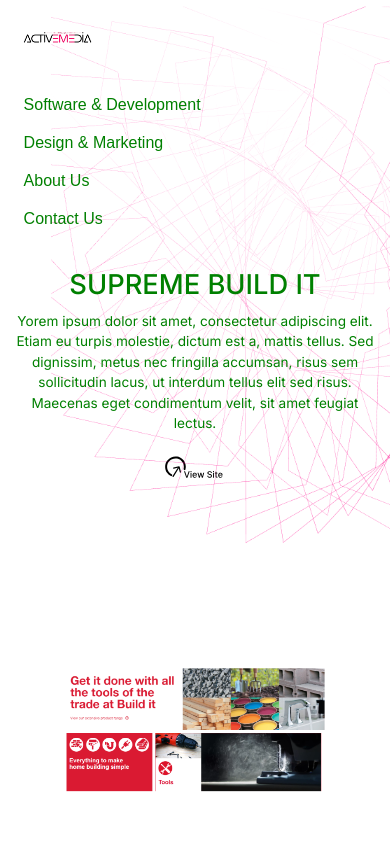
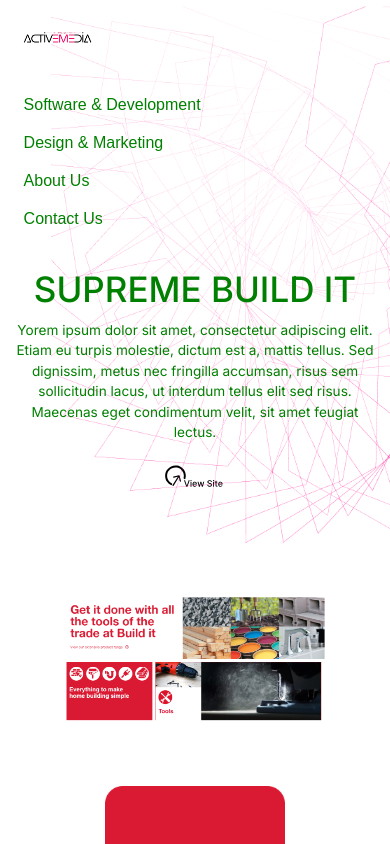
Before and after one commit to Divine-Ntambwe/Active-Media, a React (Vite) app: page /recent in a window 390 px wide. Shown: the top 844 px of the page. Built offline with nearby package versions, Linux system fonts and the light colour scheme.

Commit message:
responsiveness - recent_work

```diff
--- a/src/pages/Rhaddock.module.css
+++ b/src/pages/Rhaddock.module.css
@@ -12,20 +12,23 @@
   justify-content: center;
 }
 
-.recentBackground{
-
-transition: 1s;
-transform: scale(0.7) rotate(-90deg);
-/* object-fit:contain; */
-position: absolute;
-top: -200px;
-left: 0px;
-animation: appear 1.5s ;
+.recentBackground {
+  transition: 1s;
+  transform: scale(0.7) rotate(-90deg);
+  /* object-fit:contain; */
+  position: absolute;
+  top: -200px;
+  left: 0px;
+  animation: appear 1.5s;
 }
 
 @keyframes appear {
-    0%{opacity: 0;  }
-    100%{opacity: 1}
+  0% {
+    opacity: 0;
+  }
+  100% {
+    opacity: 1;
+  }
 }
 
 @keyframes disappear {
@@ -42,22 +45,15 @@ animation: appear 1.5s ;
 }
 
 @keyframes startAnimation {
-  0%{transform: translateX(400px);opacity: 0;}
-  100%{transform: translateX(0px);opacity: 1;}
+  0% {
+    transform: translateX(400px);
+    opacity: 0;
+  }
+  100% {
+    transform: translateX(0px);
+    opacity: 1;
+  }
 }
-
-/* .recentWork{
-    position: absolute;
-    left: -30vw;
-    top: 50vh;
-    display: none;
-    z-index: 1;
-    font-size: 3rem;
-    width: 300px;
-
-    animation: startAnimation 2s ease-in;
-
-} */
 
 .wrapper {
   display: flex;
@@ -181,32 +177,19 @@ animation: appear 1.5s ;
   /* overflow-y: hidden; */
 }
 
-/* .leftSection {
-  max-width: 50%;
-} */
-
 .title {
-  /* font-size: 3rem;
-  font-weight: 600;
-  margin-bottom: 20px;
-  letter-spacing: 5px;
-  word-wrap: break-word; */
-
   font-size: clamp(2rem, 4vw, 89px);
   margin: 0 0 20px;
   font-weight: 500;
   letter-spacing: 5px;
   transition: opacity 0.8s ease-in-out, transform 0.9s ease-in-out;
-  /* position: absolute; */
 }
 
 .description {
-  /* width: 491px; */
   font-size: 24px;
   line-height: 1.3;
   max-width: 582px;
   font-weight: 400;
-  /* background-color: #fff; */
   position: relative;
   z-index: 9999;
 }
@@ -250,70 +233,54 @@ animation: appear 1.5s ;
 .responsiveCenter {
   height: -webkit-fill-available;
   padding: 70px 0 0;
-  /* width: 1014px;
-  margin: auto; */
+}
+
+/* ========================= */
+/*        Animations         */
+/* ========================= */
+
+.fadeIn {
+  opacity: 1;
+  transform: translateY(0);
+  z-index: 2;
+}
+
+.fadeOut {
+  opacity: 0;
+  transform: translateY(100px); /* move slightly down for parallax feel */
+  z-index: 1;
+}
+
+.fadeRightIn {
+  opacity: 1;
+  transform: translateX(0);
+  z-index: 10;
+}
+
+.fadeRightOut {
+  opacity: 0;
+  transform: translateX(90px); /* move slightly down for parallax feel */
+  z-index: 9;
+}
+
+.fadeImgIn {
+  opacity: 1;
+  z-index: 1;
+}
+
+.fadeImgOut {
+  opacity: 0;
+  z-index: 1;
+}
+
+.bgRotation {
+  transform: rotate(20deg);
+  top: 300px;
 }
 
 /* ========================= */
 /* Responsive Adjustments    */
 /* ========================= */
-/*
-@media (max-width: 1024px) {
-  .rapidtrade {
-    flex-direction: column;
-    align-items: center;
-    padding: 40px 20px 80px;
-  }
-
-  .leftSection {
-    max-width: 100%;
-    text-align: center;
-  }
-
-  .description {
-    margin: 0 auto 20px;
-  }
-
-  .deliveryImg {
-    position: relative;
-    width: 60%;
-    left: 0;
-    bottom: 0;
-    margin: 40px auto 0;
-  }
-
-  .logoImg {
-    position: relative;
-    top: auto;
-    right: auto;
-    margin: 30px auto 0;
-    display: block;
-    width: 40%;
-    max-width: 200px;
-  }
-}
-
-@media (max-width: 600px) {
-  .title {
-    font-size: 1.8rem;
-    letter-spacing: 1px;
-  }
-
-  .description {
-    font-size: 0.9rem;
-    line-height: 1.3;
-    width: 320px;
-    padding: 0 10px;
-  }
-
-  .deliveryImg {
-    width: 80%;
-  }
-
-  .logoImg {
-    width: 60%;
-  }
-} */
 
 @media (max-width: 1440px) {
   .rapidtrade {
@@ -353,35 +320,35 @@ animation: appear 1.5s ;
 
   .title {
     margin-bottom: 20px;
+    font-size: 50px;
   }
 
   .description {
     width: 100%;
     max-width: 600px;
     margin: 0 auto 30px;
-    font-size: 1rem;
+    font-size: 20px;
   }
 
   .rapidTradeViewSite {
     display: flex;
     justify-content: center;
-    margin-bottom: 50px;
   }
 
   .deliverySection {
     width: 100%;
     display: flex;
+    flex-direction: column;
     justify-content: center;
     align-items: center;
   }
 
   .deliveryImg {
     position: relative;
-    width: 70%;
-    max-width: 500px;
+    width: 100%;
+    max-width: 700px;
     left: 0;
     bottom: 0;
-    margin: 30px auto 0;
   }
 
   .logoImg {
@@ -409,10 +376,40 @@ animation: appear 1.5s ;
   .responsiveCenter {
     width: 100%;
   }
+
+  .wrapper {
+    flex-direction: column;
+    padding: 40px 30px;
+    gap: 40px;
+  }
+
+  .left {
+    width: 100%;
+  }
+
+  .right {
+    width: 100%;
+  }
+
+  .heading {
+    width: 100%;
+  }
+
+  .logoCard {
+    position: relative;
+    width: 80%;
+    max-width: 400px;
+    height: 60vh;
+    margin-top: 0;
+  }
 }
 
 /* Small Tablets & Large Mobile (768px - 1023px) */
 @media (max-width: 768px) {
+  .container {
+    display: block;
+  }
+
   .rapidtrade {
     padding: 30px 20px 50px;
   }
@@ -453,67 +450,29 @@ animation: appear 1.5s ;
   .responsiveCenter {
     width: 100%;
   }
-}
 
-/* Mobile Devices (481px - 767px) */
-@media (max-width: 767px) {
-  .container {
-    height: auto;
-    min-height: 100vh;
+  .wrapper {
+    padding: 30px 20px;
+    gap: 30px;
   }
 
-  .rapidtrade {
-    padding: 25px 16px 40px;
+  .heading {
+    font-size: 2.5rem;
+    letter-spacing: 3px;
   }
 
-  .title {
-    font-size: clamp(1.3rem, 6vw, 2rem);
-    letter-spacing: 1px;
-    margin-bottom: 12px;
-  }
-
-  .description {
-    font-size: 0.9rem;
-    line-height: 1.5;
-    max-width: 100%;
-    margin-bottom: 20px;
-  }
-
-  .rapidTradeViewSite svg {
-    width: 70px;
-    height: 45px;
-  }
-
-  .deliveryImg {
+  .logoCard {
+    height: 50vh;
     width: 85%;
-    max-width: 350px;
-    bottom: -100px;
-  }
-
-  .logoImg {
-    width: 65%;
-    max-width: 220px;
-    bottom: -80px;
-  }
-
-  .recentWork {
-    font-size: 1.5rem;
-    width: 200px;
-    top: 40vh;
-    left: -15vw;
-  }
-
-  .websitePreview {
-    margin-top: 30px;
-  }
-
-  .leftSection {
-    margin-bottom: 30px;
   }
 }
 
 /* Small Mobile (max 480px) */
 @media (max-width: 480px) {
+  html, body {
+    width: 100%;
+  }
+
   .container {
     height: auto;
   }
@@ -523,7 +482,7 @@ animation: appear 1.5s ;
   }
 
   .title {
-    font-size: clamp(1.1rem, 7vw, 1.8rem);
+    font-size: 35px;
     letter-spacing: 0px;
     margin-bottom: 10px;
     word-break: break-word;
@@ -591,46 +550,3 @@ animation: appear 1.5s ;
     margin-top: 0;
   }
 }
-
-/* ========================= */
-/*        Animations         */
-/* ========================= */
-
-.fadeIn {
-  opacity: 1;
-  transform: translateY(0);
-  z-index: 2;
-}
-
-.fadeOut {
-  opacity: 0;
-  transform: translateY(100px); /* move slightly down for parallax feel */
-  z-index: 1;
-}
-
-.fadeRightIn {
-  opacity: 1;
-  transform: translateX(0);
-  z-index: 10;
-}
-
-.fadeRightOut {
-  opacity: 0;
-  transform: translateX(90px); /* move slightly down for parallax feel */
-  z-index: 9;
-}
-
-.fadeImgIn {
-  opacity: 1;
-  z-index: 1;
-}
-
-.fadeImgOut {
-  opacity: 0;
-  z-index: 1;
-}
-
-.bgRotation {
-  transform: rotate(20deg);
-  top: 300px;
-}
```
